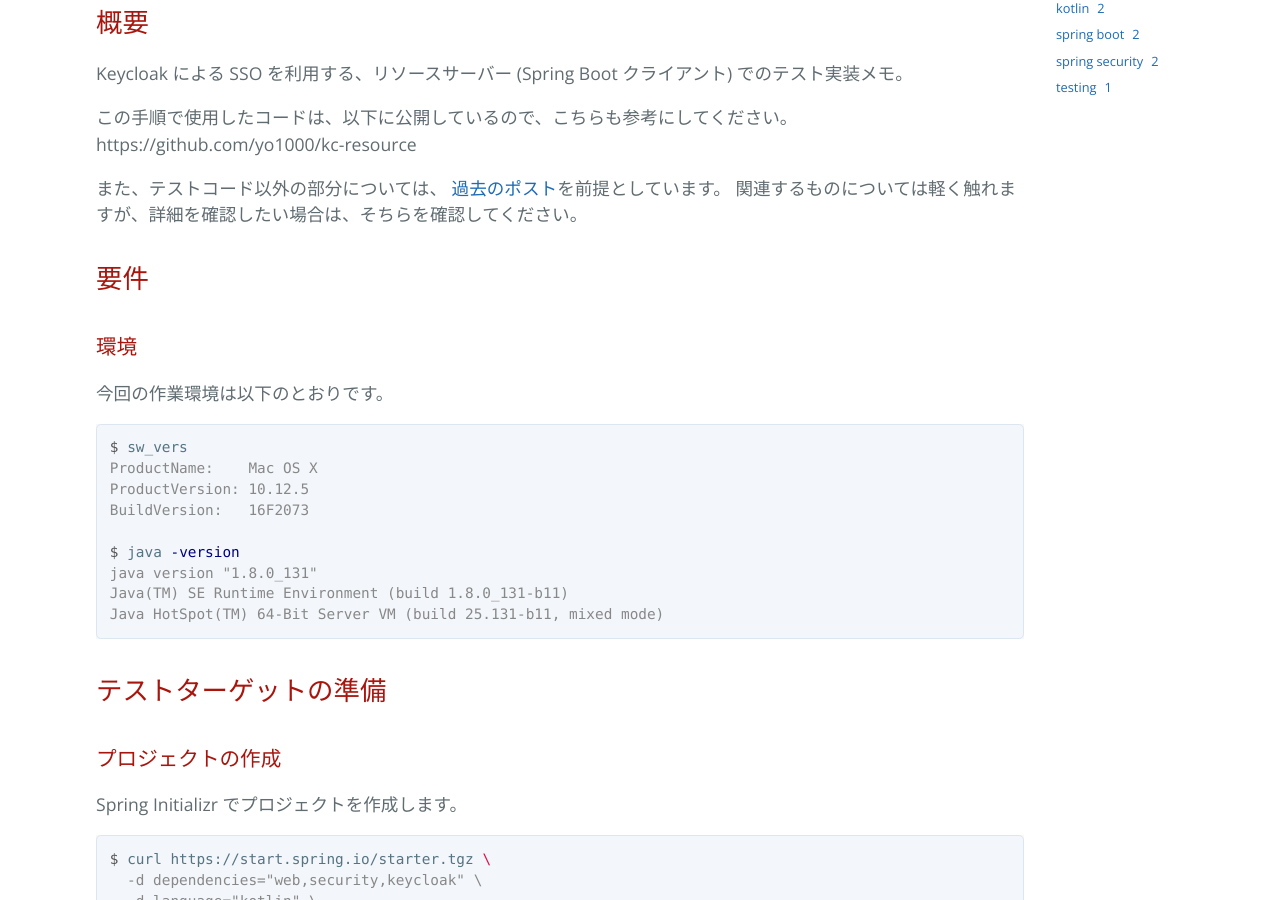
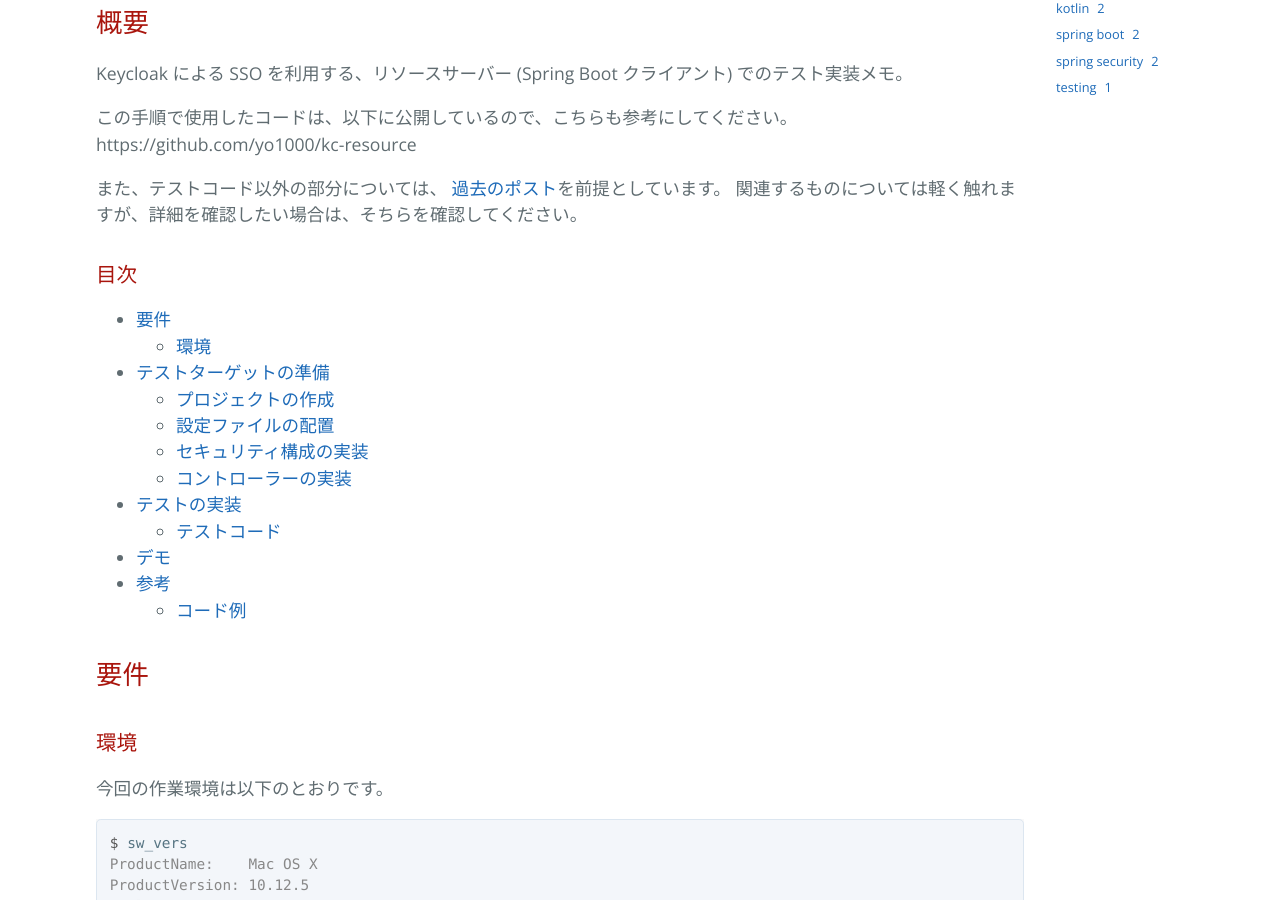
Before and after one commit to yo1000/blog.yo1000.com, a Jekyll site: the page built from _posts/2017-12-26-keycloak-test-ressrv.md, in a window 1280 px wide and 900 px high, scrolled down 336 px. Built offline with Jekyll 4.4.1, drawn with Linux system fonts in a browser that asks for light colours; our own code applies the rules of GitHub Pages for plain Markdown files.

Commit message:
Update 2017-12-26-keycloak-test-ressrv.md

```diff
--- a/_posts/2017-12-26-keycloak-test-ressrv.md
+++ b/_posts/2017-12-26-keycloak-test-ressrv.md
@@ -19,6 +19,21 @@ https://github.com/yo1000/kc-resource
 また、テストコード以外の部分については、
 [過去のポスト](http://blog.yo1000.com/keycloak/keycloak-collabo-ressrv-rescli.html)を前提としています。
 関連するものについては軽く触れますが、詳細を確認したい場合は、そちらを確認してください。
+
+### 目次
+
+- [要件](#要件)
+  - [環境](#環境)
+- [テストターゲットの準備](#テストターゲットの準備)
+  - [プロジェクトの作成](#プロジェクトの作成)
+  - [設定ファイルの配置](#設定ファイルの配置)
+  - [セキュリティ構成の実装](#セキュリティ構成の実装)
+  - [コントローラーの実装](#コントローラーの実装)
+- [テストの実装](#テストの実装)
+  - [テストコード](#テストコード)
+- [デモ](#デモ)
+- [参考](#参考)
+  - [コード例](#コード例)
 
 ## 要件
 ### 環境
```
